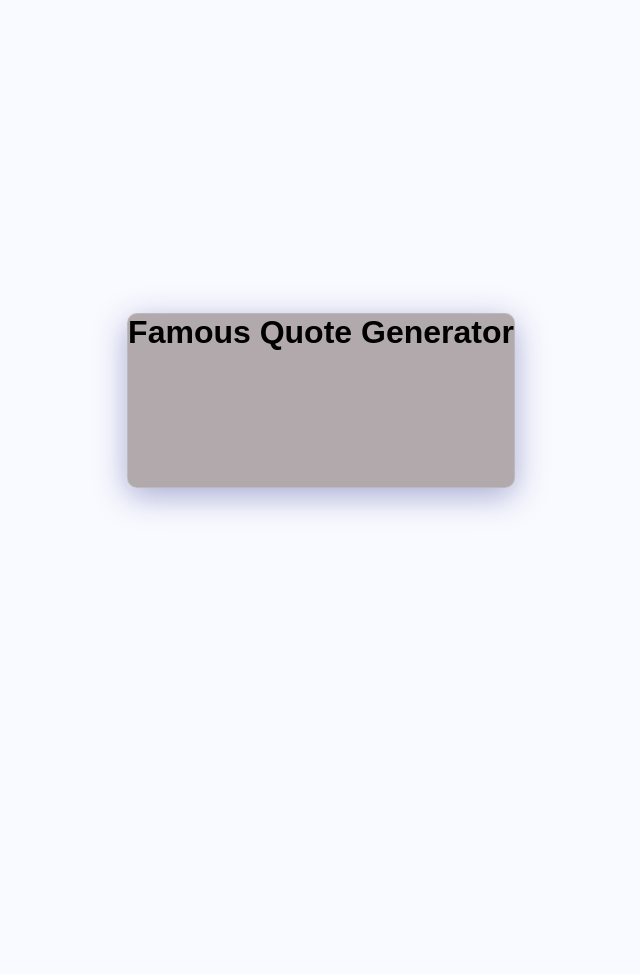
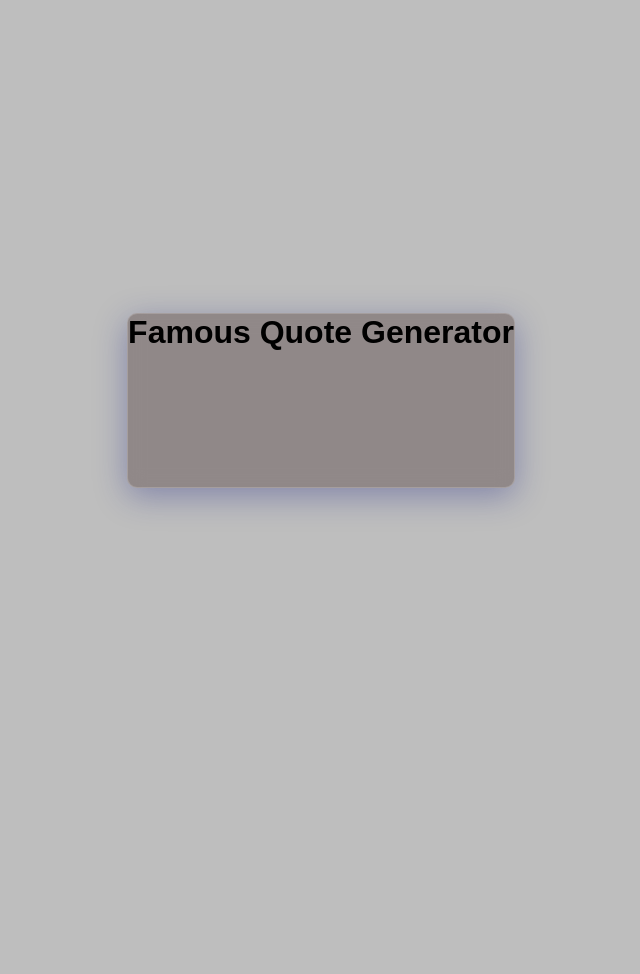
Before and after one commit to benbobyabraham/randomQuotesWebsite, a PHP site: page / in a window 1280 px wide; the page is wider, and only the part inside the window is pictured. Shown: that part, without its empty margins (319-959 px from the left). Run offline with PHP 8.4, Linux system fonts and the light colour scheme.

Commit message:
color changes

```diff
--- a/styles.css
+++ b/styles.css
@@ -5,7 +5,7 @@
 }
 
 body{
-    background-color: rgb(243 244 255 / 45%);
+    background-color: rgba(111, 111, 111, 0.45);
     height: 100vh;
     display: flex;
     justify-content: center;
```
